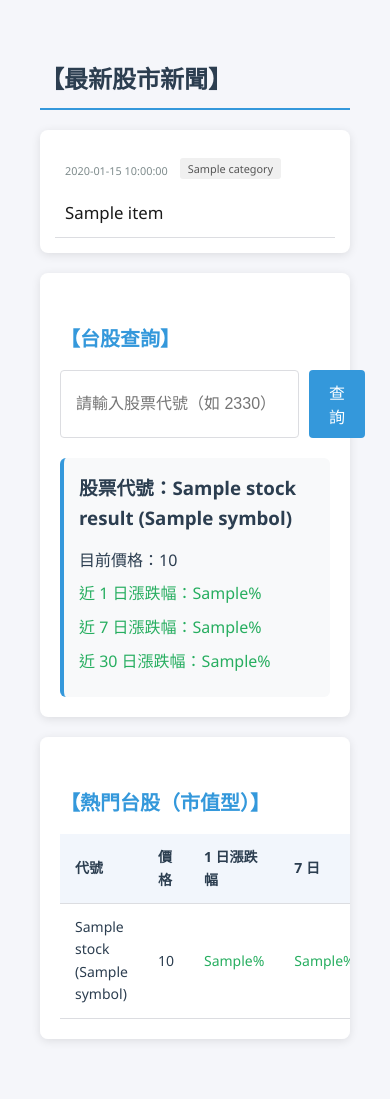
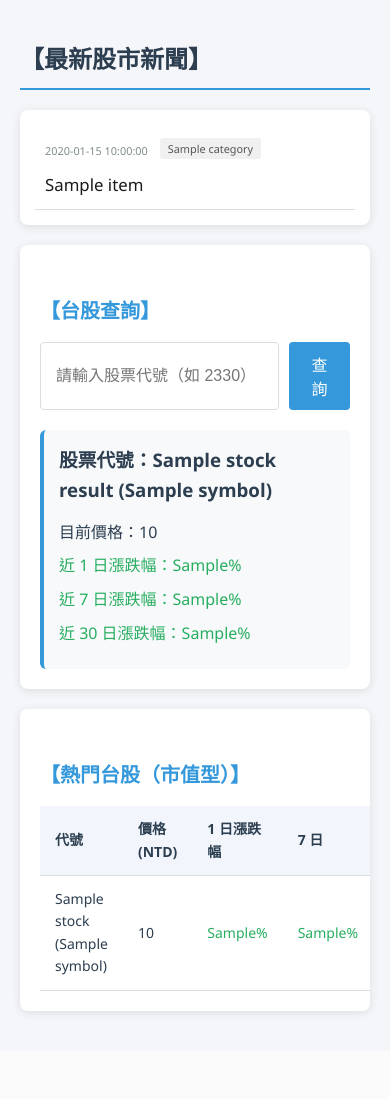
Before and after one commit to cwchang93/python-crawler, a Flask app: template templates/index.html in a window 390 px wide. After the commit the page ends 1016 px from the top, so only its background shows below. Run offline with Flask 3, Linux system fonts and the light colour scheme; the template is opened without the code that fills it: most values are stand-ins (such as "Sample title", 1, 10 or a date in 2020).

Commit message:
feat: update style -2

```diff
--- a/static/style.css
+++ b/static/style.css
@@ -28,6 +28,9 @@ body {
     max-width: 1200px;
     margin: 0 auto;
     padding: 20px;
+    @media (max-width: 768px) {
+        padding: 0;
+    }
 }
 
 h1, h2, h3 {
@@ -72,6 +75,7 @@ h2 {
     @media (max-width: 768px) {
         flex-direction: column;
         align-items: inherit;
+        gap:12px;
     }
 
 }
--- a/templates/index.html
+++ b/templates/index.html
@@ -100,7 +100,7 @@
                 <thead>
                     <tr>
                         <th>代號</th>
-                        <th>價格</th>
+                        <th>價格(NTD)</th>
                         <th>1 日漲跌幅</th>
                         <th>7 日</th>
                         <th>30 日</th>
```
